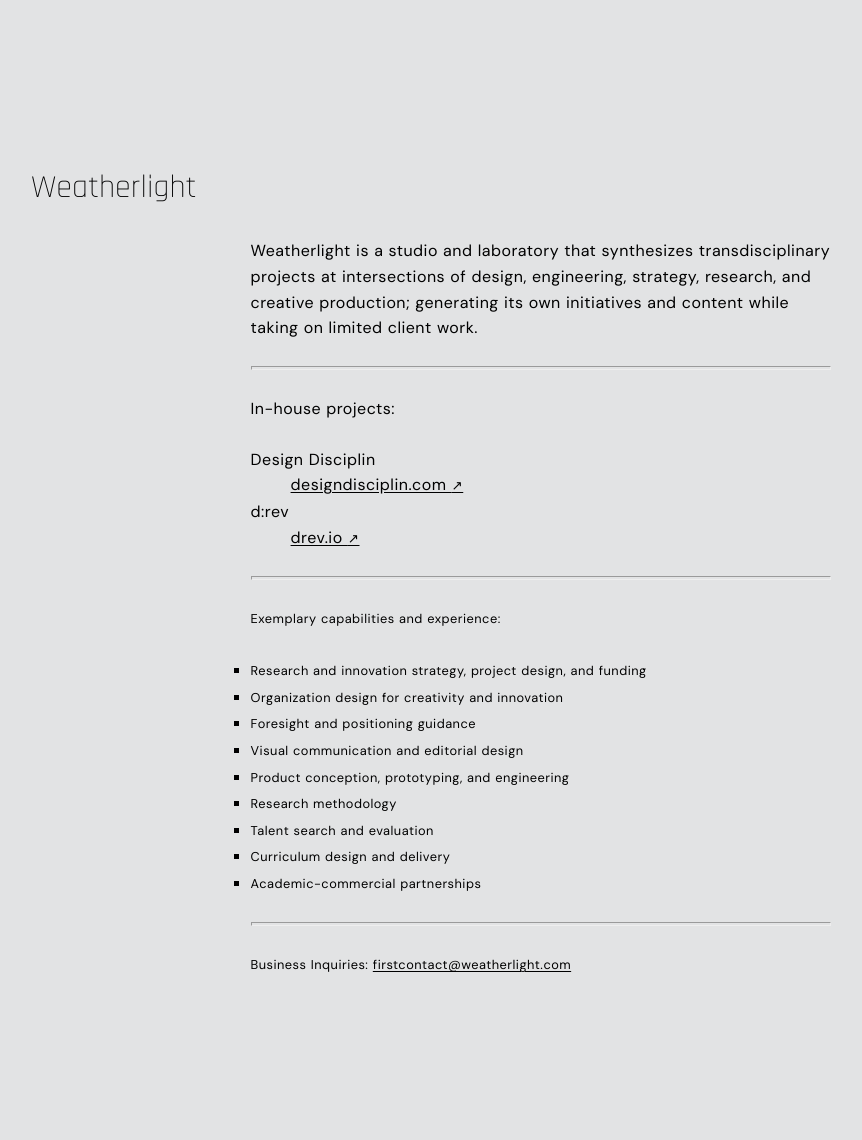
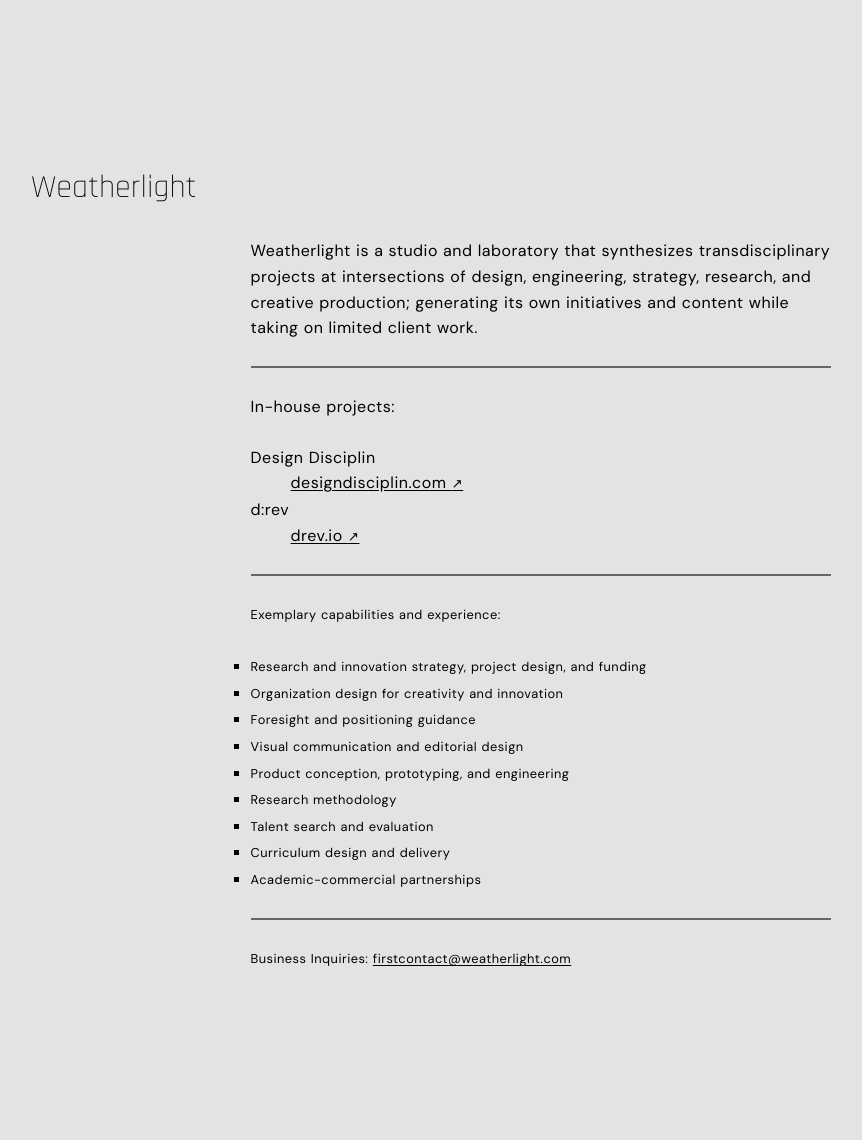
Before and after one commit to mbaytas/weatherlight, a Jekyll site: the page built from README.md, in a window 1280 px wide. Shown: the whole page, without its empty margins (209-1071 px from the left). Built offline with Jekyll 4.4.1, drawn with Linux system fonts in a browser that asks for light colours; our own code applies the rules of GitHub Pages for plain Markdown files.

Commit message:
Update default.html

```diff
--- a/_layouts/default.html
+++ b/_layouts/default.html
@@ -130,9 +130,10 @@ nav h1 {
 }
 
 hr {
-  height: 0.1em;
+  background-color: #666;
+  border: none;
+  height: 0.1rem;
   margin: 1.55rem 0;
-  background-color: 666;
 }
 
 </style>
```
